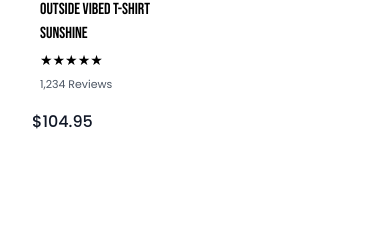
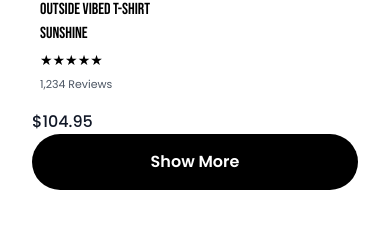
Before and after one commit to webboxesdeveloper/platter-ui, a plain HTML site: page index.html in a window 390 px wide. Shown: the part 307-536 px from the top of the page. Drawn offline with nearby package versions, Linux system fonts and the light colour scheme.

Commit message:
Applied the style of the show more button to fit to the mobile screen

```diff
--- a/index.html
+++ b/index.html
@@ -44,7 +44,7 @@
         </div>
 
         <div class="text-center">
-            <button id="show-more" class="w-full block px-6 py-4 hidden bg-black text-white rounded-full hover-bg-gray-800 text-base poppins-600">
+            <button id="show-more" class="w-full block sm:hidden px-6 py-4 bg-black text-white rounded-full hover:bg-gray-800 text-base poppins-600">
                 Show More
             </button>
         </div>
```
Also changed, not shown: 1 other file.
